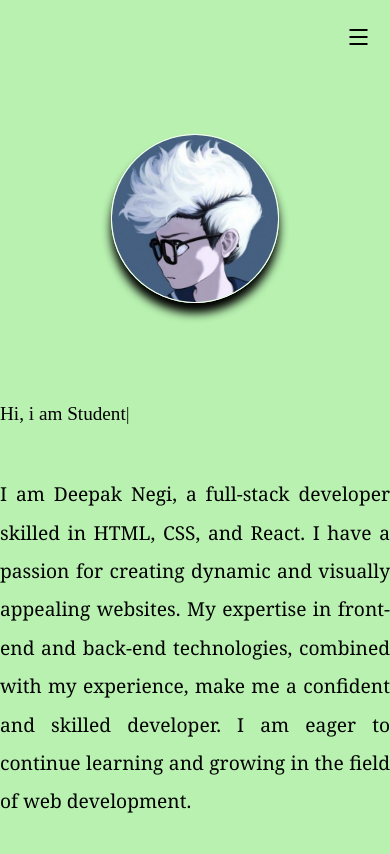
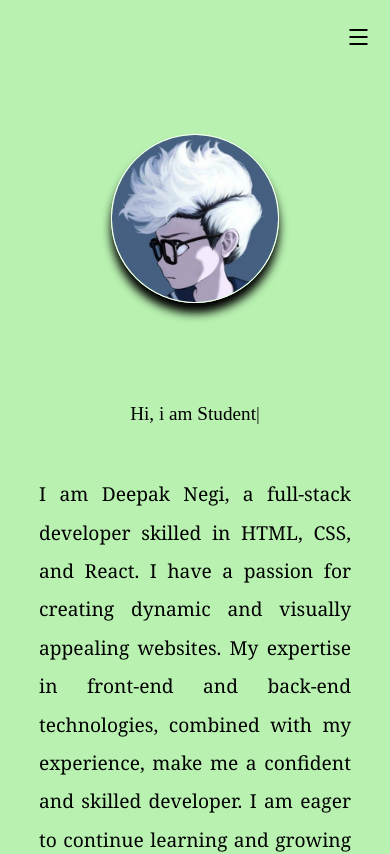
Before and after one commit to deepak640/AKP, a React (Vite) app: page / in a window 390 px wide. Shown: the top 854 px of the page. Built offline with nearby package versions, Linux system fonts and the light colour scheme.

Commit message:
update css styling

```diff
--- a/src/App.css
+++ b/src/App.css
@@ -602,6 +602,10 @@ footer p:after {
     margin: 50px auto;
     text-align: justify;
   }
+  .hero-section div:nth-child(2) h1 {
+    text-align: center;
+    font-size: medium;
+  }
 
   .hero-section div:nth-child(2) {
     width: 100%;
@@ -680,7 +684,7 @@ footer p:after {
 
   .list li {
     display: block;
-    background-color: rgba(229, 223, 223);
+    background-color:var(--background-color);
   }
 
   .list li a {
@@ -701,7 +705,7 @@ footer p:after {
 @media (max-width:390px) {
   .hero-section div:nth-child(2) h1 {
     font-size: 1.2rem;
-    width: 100%;
+    text-align: center;
   }
 
   .hero-section div:nth-child(2) {
@@ -709,9 +713,6 @@ footer p:after {
     margin-top: 50px;
   }
 
-  .hero-content {
-    width: auto;
-  }
 
   .skills h1 {
     margin: 20px auto;
```
